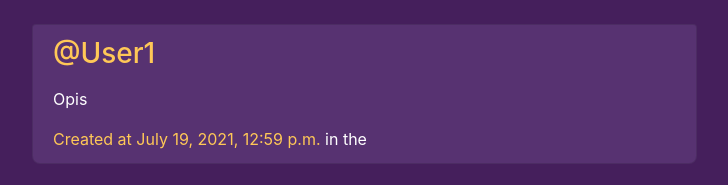
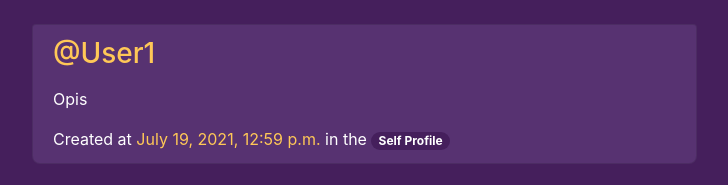
Before and after one commit to Endrju00/Game-Social, a Django app: a page that uses socialmedia/posts/templates/posts/_post.html in a window 1280 px wide. Shown: the part 56-241 px from the top of the page, without its empty margins (83-811 px from the left). Run offline with Django 3.2, Linux system fonts and the light colour scheme; data comes from the database, SQL or seed files in the repository; both versions use the stored data as it was after the commit; some libraries are stand-ins or nearby versions.

Commit message:
Fixed badge with group name

```diff
--- a/socialmedia/groups/views.py
+++ b/socialmedia/groups/views.py
@@ -26,6 +26,7 @@
 
 class ListGroups(ListView):
     model = Group
+
 
 class JoinGroup(LoginRequiredMixin, generic.RedirectView):
 
--- a/socialmedia/posts/templates/posts/_post.html
+++ b/socialmedia/posts/templates/posts/_post.html
@@ -1,15 +1,22 @@
 <br><div class="col-md-8">
   <ul class="list-group">
     <div class="list-group-item">
-      <h3 ><a class="ref" href="{% url 'posts:for_user' username=post.user.username %}">@{{post.user.username}}</a></h3>
+      <h3><a class="ref" href="{% url 'posts:for_user' username=post.user.username %}">@{{post.user.username}}</a></h3>
         <p>{{post.message_html|safe}}</p>
 
-      <a class="ref" href="{% url 'posts:single' username=post.user.username pk=post.pk %}"> Created at
-        <time class="time">
-          {{post.created_at}}
-        </time>
-      </a> in the
-      <a href="{% url 'groups:single' slug=post.group.slug %}"><span class="badge badge-pill">{{ post.group.name }}</span></a>
+        Created at
+        <a class="ref" href="{% url 'posts:single' username=post.user.username pk=post.pk %}">
+          <time class="time">
+            {{post.created_at}}
+          </time>
+        </a> in the
+
+        {% if post.group.name is None %}
+          <span class="badge badge-pill">Self Profile</span>
+        {% else %}
+          <span class="badge badge-pill">{{ post.group.name }}</span>
+        {% endif %}
+
     </div>
 
     <p style="text-align: right;">
```
Also changed, not shown: socialmedia/posts/forms.py (+18 -0 lines), socialmedia/db.sqlite3.
